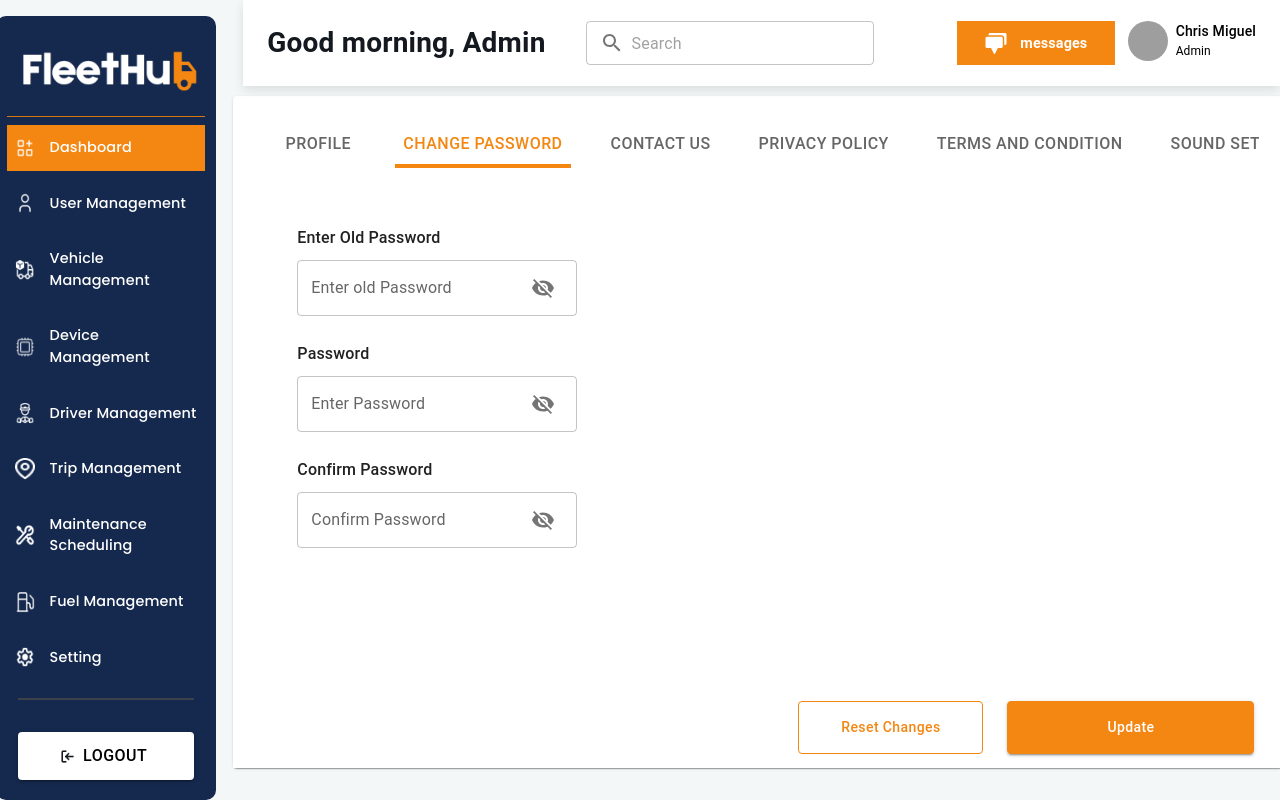
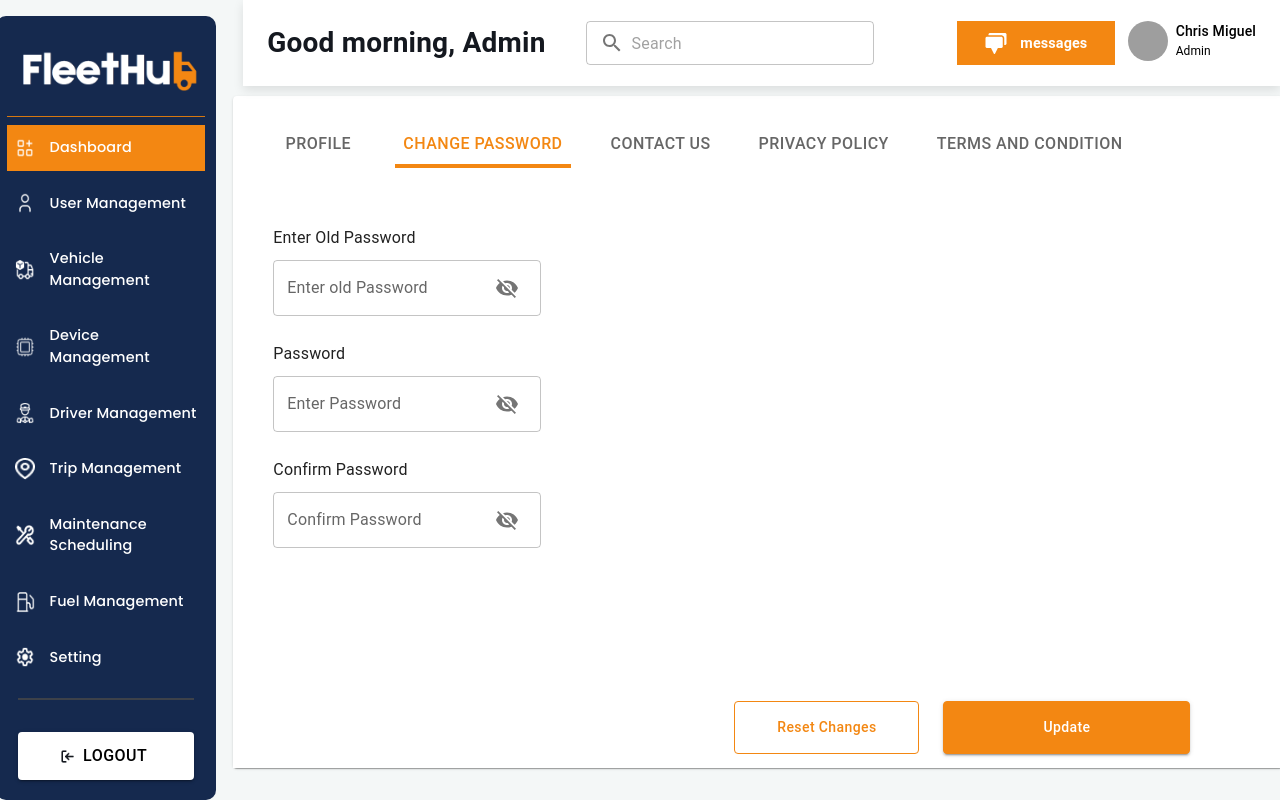
Before and after one commit to GhazanfarIjazOcta/Admin-Panel, a React (Create React App) app: page /dashboard/setting in a window 1280 px wide. Both pictures are taken after a click on the tab "CHANGE PASSWORD". Built offline with nearby package versions, Linux system fonts and the light colour scheme; grey boxes are pictures that could not be loaded; the HTML template or start-up script is replaced by a standard one.

Commit message:
v9 finall 23

```diff
--- a/src/components/DashboardComponents/Setting/ChangePassword.js
+++ b/src/components/DashboardComponents/Setting/ChangePassword.js
@@ -7,8 +7,14 @@ import { settingStyles } from "../../UI/styles/Main";
 function ChangePassword() {
   return (
     <Paper sx={settingStyles.changePasswordPaper}>
-      <Box sx={settingStyles.changePasswordContainer} pl={8}>
-        <Box>
+      <Box sx={settingStyles.changePasswordContainer} >
+        <Box
+        sx={{
+
+          paddingLeft:  {
+            xs: '40px', // Padding for extra-small devices
+            lg: '40px', // Padding for large devices
+           }}}>
           <Box sx={loginLeftContentContainerItemWidth}>
             <Typography
               variant="subtitle1"
@@ -49,14 +55,21 @@ function ChangePassword() {
             </Box>
           </Box>
         </Box>
+
         <Stack
           sx={{
             display: "flex",
             flexDirection: "row",
             justifyContent: "flex-end",
             gap: "24px",
+            paddingLeft:  {
+              xs: '40px', // Padding for extra-small devices
+              lg: '40px', // Padding for large devices
+             }
+
           }}
-          mr={5}
+          mr={{lg:5 , xs:9}}
+          mt={{lg:0 , xs:2}}
         >
           <Button
             variant="outlined"
--- a/src/components/DashboardComponents/Setting/Profile.js
+++ b/src/components/DashboardComponents/Setting/Profile.js
@@ -22,13 +22,19 @@ function Profile() {
       sx={{
         ...settingStyles.profileContainer,
         paddingLeft: {
-            xs: '20px', // Padding for extra-small devices
+            xs: '0px', // Padding for extra-small devices
             lg: '40px', // Padding for large devices
         },
       }}
 
       >
-        <Box>
+        <Box sx={{
+
+          paddingLeft:  {
+            xs: '40px', // Padding for extra-small devices
+            lg: '40px', // Padding for large devices
+           }}
+        }>
           <Box sx={loginLeftContentContainerItemWidth}>
             <Typography
               variant="subtitle1"
--- a/src/components/UI/styles/Main.js
+++ b/src/components/UI/styles/Main.js
@@ -424,24 +424,31 @@ export const settingStyles = {
     // background: "#F4F7F7",
     // gap: "0.5rem",
     width: { lg: "82%", xs: "100%" },// Prevent overflowing horizontally and vertically
+
   },
   header: { height: "100%", width: "100%" ,  overflowY: "auto", },
+
   profilePaper: {
     boxShadow: "none",
     height: "88%",
     width: { lg: "100%", xs: "100%" },// Prevent overflowing horizontally and vertically
     overflowY: "auto",
+    mb: 2
   },
   profileContainer: {
+
     height: "95%",
     width: "95%",
     display: "flex",
     flexDirection: "column",
     justifyContent: "space-between",
+
     width: { lg: "95%", xs: "100%" },// Prevent overflowing horizontally and vertically
+
+
   },
-  profileTextField: { width: "35%", marginLeft: "5px" },
-  profileLabel: { fontWeight: 500 },
+  profileTextField: { width: {lg:"35%" , xs:"80%"} , marginLeft: "5px" },
+  profileLabel: { fontWeight: {lg:500 , xs:200} },
   addPhoto: {
     width: "110px",
     height: "44px",
@@ -456,6 +463,13 @@ export const settingStyles = {
     flexDirection: "row",
     justifyContent: "flex-end",
     gap: "24px",
+
+
+      paddingLeft:  {
+        xs: '40px', // Padding for extra-small devices
+        lg: '40px', // Padding for large devices
+       }
+
   },
   resetButtomn: {
     marginRight: "opx",
@@ -494,7 +508,10 @@ export const settingStyles = {
   changePasswordPaper: {
     boxShadow: "none",
     height: "88%",
-    width: "100%",
+    width: { lg: "100%", xs: "100%" },// Prevent overflowing horizontally and vertically
+    overflowY: "auto",
+    mb: 2
+
   },
   changePasswordContainer: {
     height: "95%",
@@ -502,11 +519,13 @@ export const settingStyles = {
     display: "flex",
     flexDirection: "column",
     justifyContent: "space-between",
+
+    width: { lg: "95%", xs: "100%" },// Prevent overflowing horizontally and vertically
   },
-  textFieldBox: { width: "35%" },
+  textFieldBox: { width: {lg:"35%" , xs:"80%"} },
   contactUsPaper: {
     boxShadow: "none",
-    height: "88%",
+    height: "100%",
     width: "100%",
   },
   contactUsBox: {
@@ -517,7 +536,7 @@ export const settingStyles = {
     justifyContent: "space-between",
   },
   contactUsContainer: { width: "100%", height: "90%", display: "flex" },
-  contactUsBoxWidth: { width: "50%" },
+  contactUsBoxWidth: { width: "50%" , direction: "column"},
   conatactUsLeftLabel: {
     fontSize: "36px",
     color: "#383C3E",
@@ -538,7 +557,7 @@ export const settingStyles = {
     marginTop: "4px",
   },
   contactUsContactBox: {
-    width: "196px",
+    width: {lg:"196px" , xs: "260px"},
     height: "126px",
     display: "flex",
     flexDirection: "column",
@@ -561,12 +580,13 @@ export const settingStyles = {
   contactUsButtonContainer: {
     // display: "flex",
     // flexDirection: "row",
-    // justifyContent: "flex-end",
-    // gap: "24px",
-    ml: {lg:120 , xs:2},
-    mb:{lg:2 , xs:2}
+    // justifyContent: "flex-start",
+
+    ml: {lg:120 , xs:2}
   },
   contactUsButton: {
+    // marginRight: "opx",
+    // marginLeft: "0px",
     marginBottom: "20px",
     width: "247px",
     height: "53px",
@@ -585,7 +605,10 @@ export const settingStyles = {
   policyPaper: {
     boxShadow: "none",
     height: "88%",
-    width: "100%",
+    width: { lg: "100%", xs: "100%" },// Prevent overflowing horizontally and vertically
+    overflowY: "auto",
+    mb: 2
+
   },
   policyBox: {
     height: "95%",
@@ -593,6 +616,11 @@ export const settingStyles = {
     display: "flex",
     flexDirection: "column",
     justifyContent: "space-between",
+
+    width: { lg: "95%", xs: "100%" },// Prevent overflowing horizontally and vertically
+
+
+
   },
   policyEdit: { display: "flex", justifyContent: "flex-end" },
   policyButtonContainer: {
@@ -600,6 +628,10 @@ export const settingStyles = {
     flexDirection: "row",
     justifyContent: "flex-end",
     gap: "24px",
+    paddingLeft:  {
+      xs: '40px', // Padding for extra-small devices
+      lg: '40px', // Padding for large devices
+     }
   },
   policyDisagree: {
     marginRight: "opx",
--- a/src/pages/Tabs/SettingTabs.js
+++ b/src/pages/Tabs/SettingTabs.js
@@ -18,7 +18,24 @@ export default function SettingTabs({ handleChange, value }) {
   const isMobile = useMediaQuery(theme.breakpoints.down("sm"));
 
   return (
-    <Box p={3} overflow={isMobile ? "auto" : "visible"} whiteSpace={isMobile ? "nowrap" : "normal"}>
+    <Box
+      p={3}
+      overflow={isMobile ? "auto" : "visible"}
+      whiteSpace={isMobile ? "nowrap" : "normal"}
+      position="relative" // Added for absolute positioning of indicators
+    >
+      {/* Optional: Scroll indicators */}
+      {isMobile && (
+        <>
+          <div style={{ position: "absolute", left: 0, top: "50%", transform: "translateY(-50%)", zIndex: 1 }}>
+            <span style={{ cursor: "pointer", color: "#F38712", fontSize: "24px" }}>❮</span>
+          </div>
+          <div style={{ position: "absolute", right: 0, top: "50%", transform: "translateY(-50%)", zIndex: 1 }}>
+            <span style={{ cursor: "pointer", color: "#F38712", fontSize: "24px" }}>❯</span>
+          </div>
+        </>
+      )}
+
       <Tabs
         value={value}
         onChange={handleChange}
@@ -54,13 +71,11 @@ export default function SettingTabs({ handleChange, value }) {
               fontSize: isMobile ? "8px" : "16px",
               fontWeight: 500,
             },
-            fontSize: isMobile ? "8px" : "16px",
             fontWeight: 500,
             display: "flex",
             flexDirection: "column",
             alignItems: "center",
           }}
-
         />
 
         {/* Change Password Tab */}
@@ -69,19 +84,17 @@ export default function SettingTabs({ handleChange, value }) {
           label={!isMobile ? "Change Password" : null}
           icon={isMobile ? <LockIcon fontSize="small" /> : null} // Use small icon on mobile
           sx={{
-            fontSize: isMobile ? "10px" : "16px", // Adjust font size for mobile
-            padding: isMobile ? "2px" : "8px", // Smaller padding for mobile
+            fontSize: isMobile ? "10px" : "16px",
+            padding: isMobile ? "2px" : "8px",
             "&.Mui-selected": {
               color: "#F38712",
               fontSize: isMobile ? "8px" : "16px",
               fontWeight: 500,
             },
-            fontSize: isMobile ? "8px" : "16px",
             fontWeight: 500,
             display: "flex",
             flexDirection: "column",
             alignItems: "center",
-
           }}
         />
 
@@ -89,16 +102,15 @@ export default function SettingTabs({ handleChange, value }) {
         <Tab
           value="Contact"
           label={!isMobile ? "Contact Us" : null}
-          icon={isMobile ? <ContactMailIcon fontSize="small" /> : null} // Use small icon on mobile
+          icon={isMobile ? <ContactMailIcon fontSize="small" /> : null}
           sx={{
-            fontSize: isMobile ? "10px" : "16px", // Adjust font size for mobile
-            padding: isMobile ? "2px" : "8px", // Smaller padding for mobile
+            fontSize: isMobile ? "10px" : "16px",
+            padding: isMobile ? "2px" : "8px",
             "&.Mui-selected": {
               color: "#F38712",
               fontSize: isMobile ? "8px" : "16px",
               fontWeight: 500,
             },
-            fontSize: isMobile ? "8px" : "16px",
             fontWeight: 500,
             display: "flex",
             flexDirection: "column",
@@ -110,16 +122,15 @@ export default function SettingTabs({ handleChange, value }) {
         <Tab
           value="Policy"
           label={!isMobile ? "Privacy Policy" : null}
-          icon={isMobile ? <PrivacyTipIcon fontSize="small" /> : null} // Use small icon on mobile
+          icon={isMobile ? <PrivacyTipIcon fontSize="small" /> : null}
           sx={{
-            fontSize: isMobile ? "10px" : "16px", // Adjust font size for mobile
-            padding: isMobile ? "2px" : "8px", // Smaller padding for mobile
+            fontSize: isMobile ? "10px" : "16px",
+            padding: isMobile ? "2px" : "8px",
             "&.Mui-selected": {
               color: "#F38712",
               fontSize: isMobile ? "8px" : "16px",
               fontWeight: 500,
             },
-            fontSize: isMobile ? "8px" : "16px",
             fontWeight: 500,
             display: "flex",
             flexDirection: "column",
@@ -131,16 +142,15 @@ export default function SettingTabs({ handleChange, value }) {
         <Tab
           value="Terms"
           label={!isMobile ? "Terms and Condition" : null}
-          icon={isMobile ? <GavelIcon fontSize="small" /> : null} // Use small icon on mobile
+          icon={isMobile ? <GavelIcon fontSize="small" /> : null}
           sx={{
-            fontSize: isMobile ? "10px" : "16px", // Adjust font size for mobile
-            padding: isMobile ? "2px" : "8px", // Smaller padding for mobile
+            fontSize: isMobile ? "10px" : "16px",
+            padding: isMobile ? "2px" : "8px",
             "&.Mui-selected": {
               color: "#F38712",
               fontSize: isMobile ? "8px" : "16px",
               fontWeight: 500,
             },
-            fontSize: isMobile ? "8px" : "16px",
             fontWeight: 500,
             display: "flex",
             flexDirection: "column",
@@ -149,25 +159,24 @@ export default function SettingTabs({ handleChange, value }) {
         />
 
         {/* Sound Settings Tab */}
-        <Tab
+        {/* <Tab
           value="Sound"
           label={!isMobile ? "Sound Settings" : null}
-          icon={isMobile ? <SettingsIcon fontSize="small" /> : null} // Use small icon on mobile
+          icon={isMobile ? <SettingsIcon fontSize="small" /> : null}
           sx={{
-            fontSize: isMobile ? "10px" : "16px", // Adjust font size for mobile
-            padding: isMobile ? "2px" : "8px", // Smaller padding for mobile
+            fontSize: isMobile ? "10px" : "16px",
+            padding: isMobile ? "2px" : "8px",
             "&.Mui-selected": {
               color: "#F38712",
               fontSize: isMobile ? "8px" : "16px",
               fontWeight: 500,
             },
-            fontSize: isMobile ? "8px" : "16px",
             fontWeight: 500,
             display: "flex",
             flexDirection: "column",
             alignItems: "center",
           }}
-        />
+        /> */}
       </Tabs>
     </Box>
   );
```
Also changed, not shown: src/components/DashboardComponents/Setting/PrivacyPolicy.js (+12 -5 lines), src/components/DashboardComponents/Setting/TermsAndCondition.js (+15 -5 lines). Lines whose indentation alone changed are shown as unchanged.
